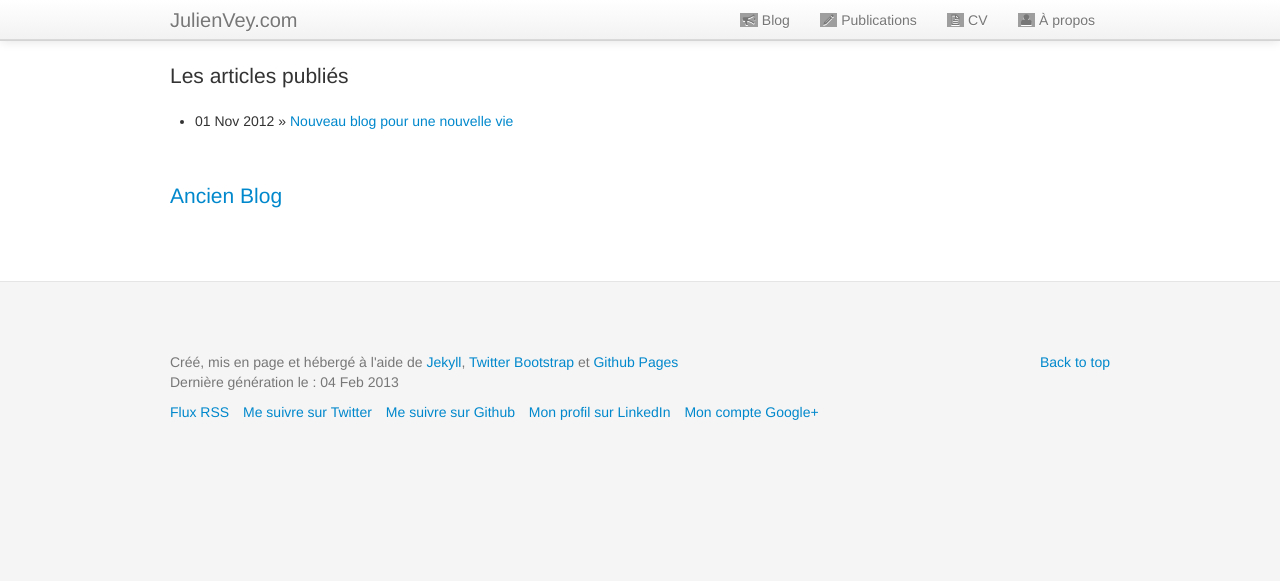
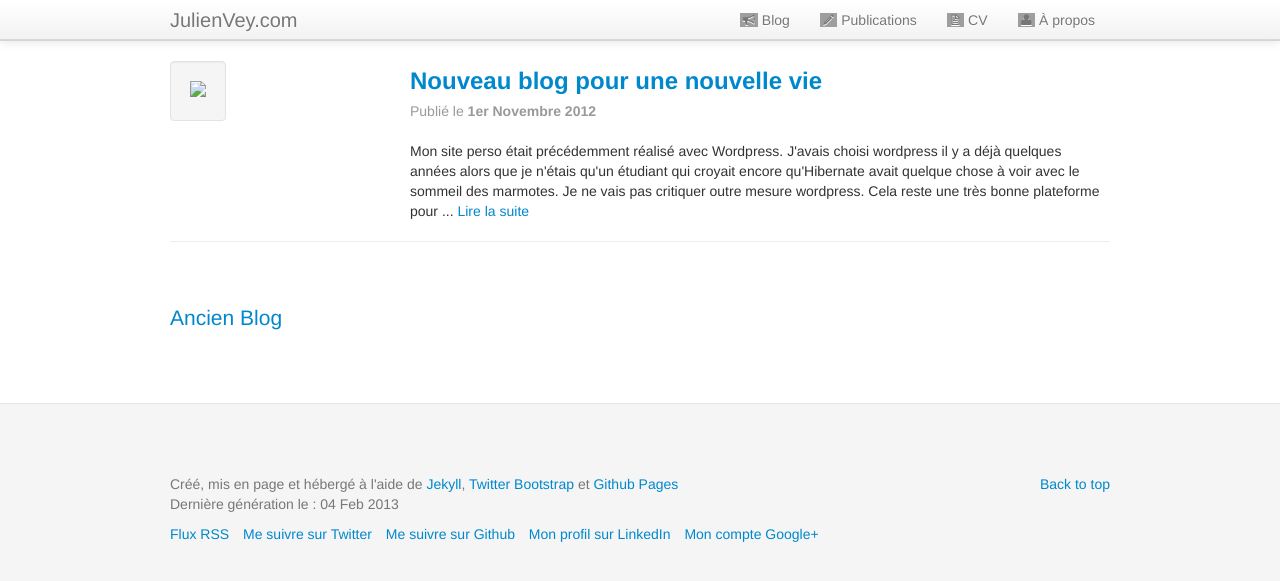
Before and after one commit to julienvey/julienvey.en, a Jekyll site: the page built from blog.html, in a window 1280 px wide. Shown: the top 581 px of the page. Built offline with Jekyll 4.4.1, drawn with Linux system fonts in a browser that asks for light colours; Markdown is read by kramdown in place of the engine named in the settings; grey boxes are pictures that could not be loaded.

Commit message:
Refonte de la page Blog

```diff
--- a/_posts/2012-10-15-nouveau-blog-pour-une-nouvelle-vie.md
+++ b/_posts/2012-10-15-nouveau-blog-pour-une-nouvelle-vie.md
@@ -1,9 +1,12 @@
 ---
 date: '2012-11-01 09:00:00'
+datefr: 1er Novembre 2012
 layout: post
 status: publish
 title: Nouveau blog pour une nouvelle vie
+img: ./assets/img/posts/jekyll-150.png
 more : 100
+preview: Mon site perso était précédemment réalisé avec Wordpress. J'avais choisi wordpress il y a déjà quelques années alors que je n'étais qu'un étudiant qui croyait encore qu'Hibernate avait quelque chose à voir avec le sommeil des marmotes. Je ne vais pas critiquer outre mesure wordpress. Cela reste une très bonne plateforme pour
 ---
 
 ##Exit Wordpress, Welcome Jekyll.
--- a/blog.html
+++ b/blog.html
@@ -2,18 +2,20 @@
 layout: default
 title: Blog - Julien Vey
 ---
-<p class="lead">Les articles publiés</p>
-
-<ul class="posts">
-    {% for post in site.posts %}
-	    {% unless post.draft %}
-	    <li>
-	        <span>{{ post.date | date_to_string }}</span> &raquo;
-	        <a href="{{ post.url }}">{{ post.title }}</a>
-	    </li>
-	    {% endunless %}
-    {% endfor %}
-</ul>
+{% for post in site.posts %}
+<div class="row">
+	<div class="span3">
+		<a href="{{ post.url }}"><img class="well" src="{{ post.img }}"></a>
+	</div>
+	<div class="span9">
+		<h3 style="margin-bottom: 0; margin-top:0"><a href="{{ post.url }}">{{ post.title }}</a></h3>
+		<span class="muted">Publié le <strong>{{ post.datefr }}</strong></span><br>
+		<br>
+		<span style="text-align:justify">{{ post.preview }} ... <a href="{{ post.url }}">Lire la suite</a></span>
+	</div>
+</div>
+<hr>
+{% endfor %}
 
 <br />
 <br />
```
Also changed, not shown: assets/img/posts/jekyll-150.png (added).
